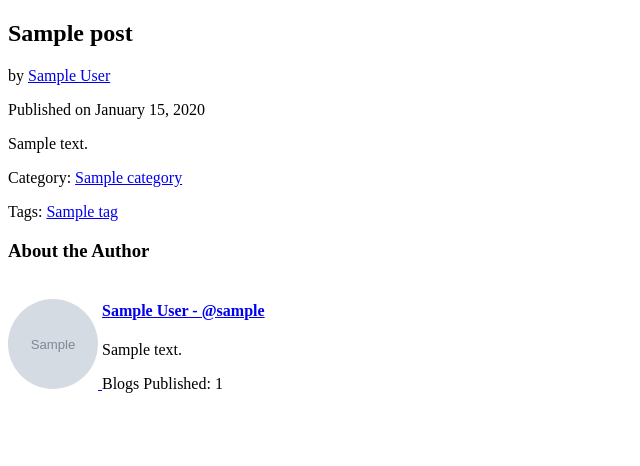
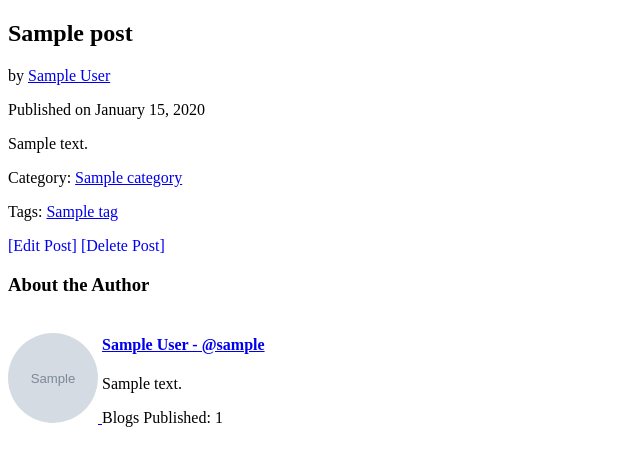
Before and after one commit to hashtag-ankita/bloggingApp-2, a Django app: page /post-details/1/ in a window 1280 px wide. Shown: the part 70-536 px from the top of the page, without its empty margins (0-640 px from the left). Run offline with Django 5.2, Linux system fonts and the light colour scheme; a user stored in the database is signed in; tables that the repository leaves empty hold one stand-in row (values such as "Sample post"); grey boxes marked "Sample" are stand-in pictures.

Commit message:
Added post deletion in post details page
- A user can delete their post

- Have to re-enter password to confirm deletion

```diff
--- a/base/templates/post_details.html
+++ b/base/templates/post_details.html
@@ -30,6 +30,13 @@
             {% endif %}
         </p>
     </div>
+
+    <div class="edit-post">
+        {% if request.user == post.author %}
+        <a href="#" class="edit-btn" style="text-decoration: none;">[Edit Post]</a>
+        <a href="{% url 'delete-post' post.id %}" class="delete-btn" style="text-decoration: none;">[Delete Post]</a>
+        {% endif %}
+    </div>
 </div>
 
 <div class="post-author-card">
--- a/base/urls.py
+++ b/base/urls.py
@@ -14,6 +14,10 @@ urlpatterns = [
 
     path('create/', views.createPost, name='create-post'),
     path('add_category/', views.addCategory, name='add-category'),
+
+    path('delete/<str:post_id>/', views.deletePost, name='delete-post'),
+    path('edit/<str:post_id>/', views.editPost, name='edit-post'),
+
     path('post-details/<str:post_id>/', views.viewPost, name='post-details'),
     path('category/<str:category_name>/', views.viewCategory, name='category'),
     path('tag/<str:tag_id>/', views.viewTag, name='tag'),
--- a/base/views.py
+++ b/base/views.py
@@ -1,7 +1,7 @@
 from django.shortcuts import render, redirect, get_object_or_404
 from django.contrib.auth import login, authenticate, logout
 from django.contrib.auth.decorators import login_required
-from .forms import SignupForm, LoginForm, PostForm, CategoryForm, EditProfileForm
+from .forms import SignupForm, LoginForm, PostForm, CategoryForm, EditProfileForm, ConfirmationForm
 from .models import CustomUser, Post, Category, Tag
 
 # Create your views here.
@@ -123,6 +123,24 @@ def addCategory(request):
         form = CategoryForm()
     return render(request, 'add_category.html', {'form': form})
 
+@login_required(login_url='login')
+def deletePost(request, post_id):
+    post = get_object_or_404(Post, id=post_id)
+    if request.user == post.author:
+        form = ConfirmationForm(request.POST or None)
+
+        if form.is_valid():
+            post.delete()
+            return redirect('home')
+        else:
+            return render(request, 'delete_post.html', {'form': form, 'post': post})
+    else:
+        return render(request, 'delete_post.html', {'error': 'You are not authorized to delete this post!'})
+
+@login_required(login_url='login')
+def editPost(request, post_id):
+    pass
+
 def viewPost(request, post_id):
     post = get_object_or_404(Post, id=post_id)
     blogs = Post.objects.filter(author=post.author)
```
Also changed, not shown: base/forms.py (+23 -0 lines), base/templates/delete_post.html (added, +34 -0 lines).
